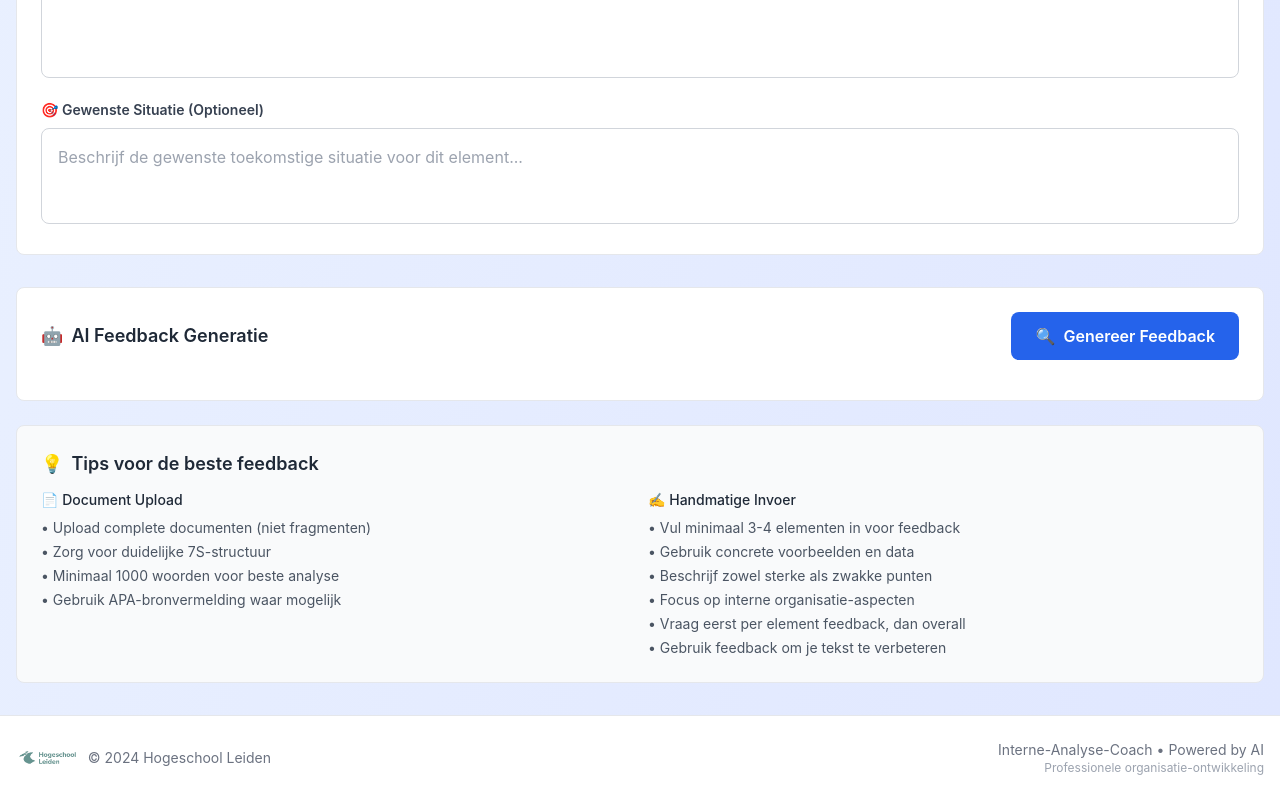
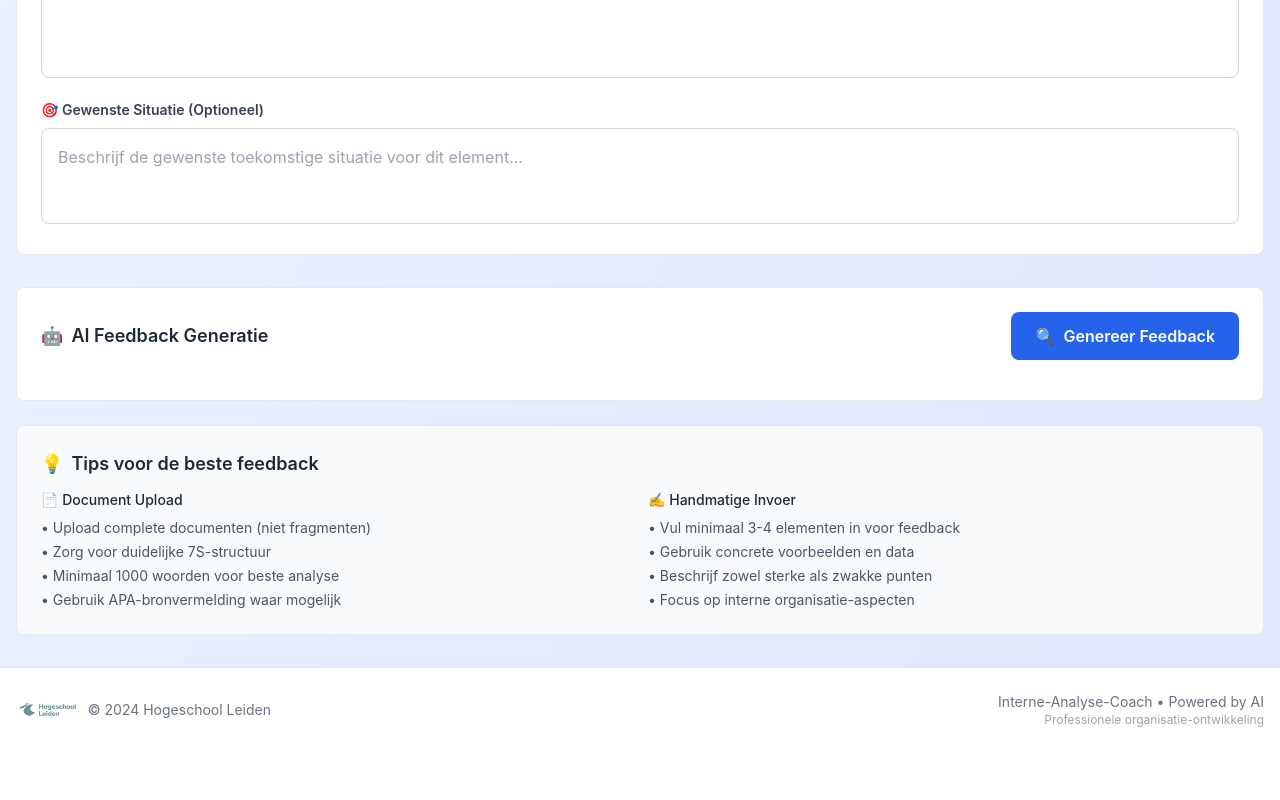
Before and after one commit to SuzannedeGroot1981/Interne-Analyse-Coach, a Next.js app: page /improve in a window 1280 px wide. Shown: the part 3967-4767 px from the top of the page. After the commit the page ends 4719 px from the top, so only its background shows below. Built offline with nearby package versions, Linux system fonts and the light colour scheme.

Commit message:
Update hoofdpagina tekst naar algemene feedback tool

```diff
--- a/components/DocumentReviewStep.tsx
+++ b/components/DocumentReviewStep.tsx
@@ -400,8 +400,6 @@ export default function DocumentReviewStep({ className = '' }: DocumentReviewSte
               <li>• Gebruik concrete voorbeelden en data</li>
               <li>• Beschrijf zowel sterke als zwakke punten</li>
               <li>• Focus op interne organisatie-aspecten</li>
-              <li>• Vraag eerst per element feedback, dan overall</li>
-              <li>• Gebruik feedback om je tekst te verbeteren</li>
             </ul>
           </div>
         </div>
```
